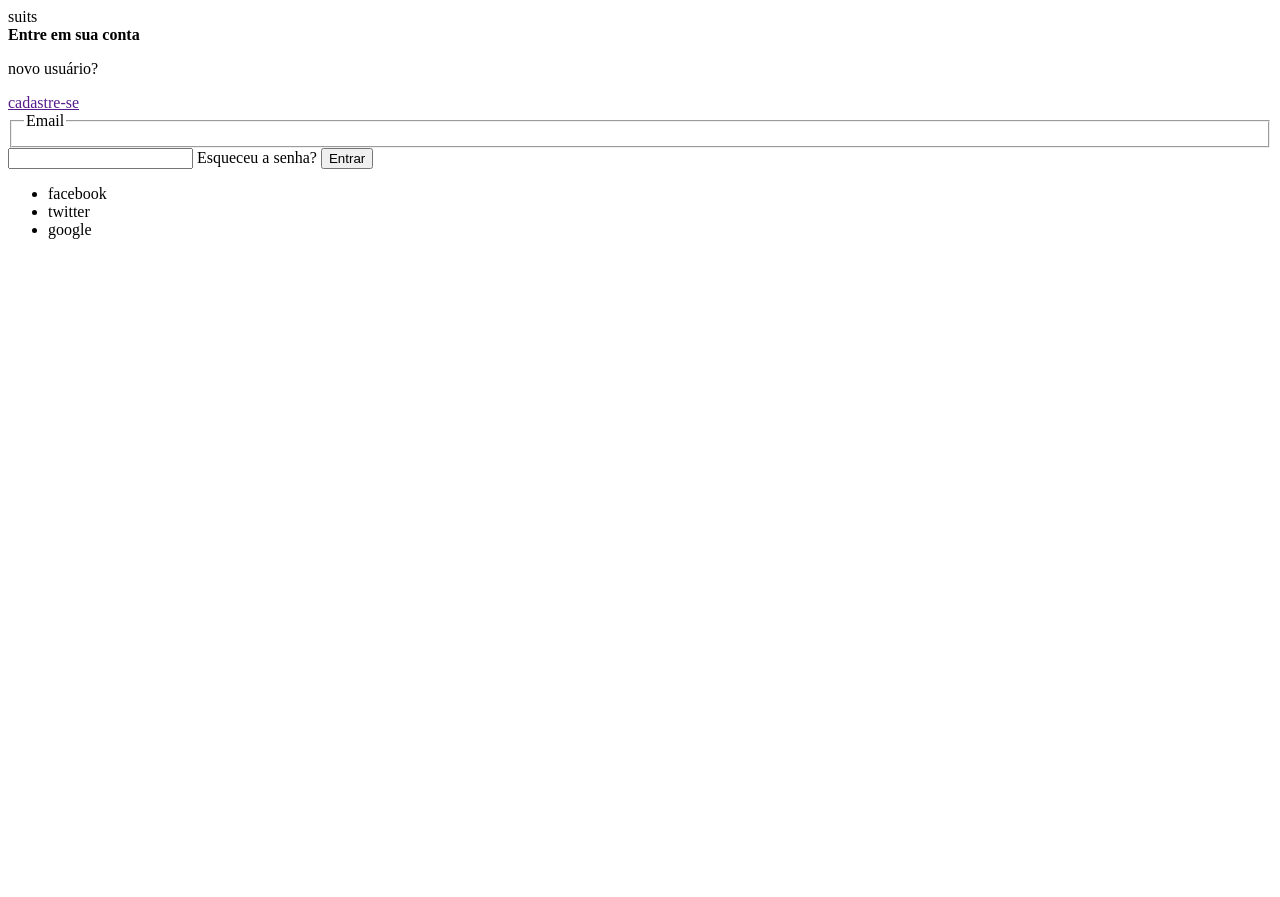
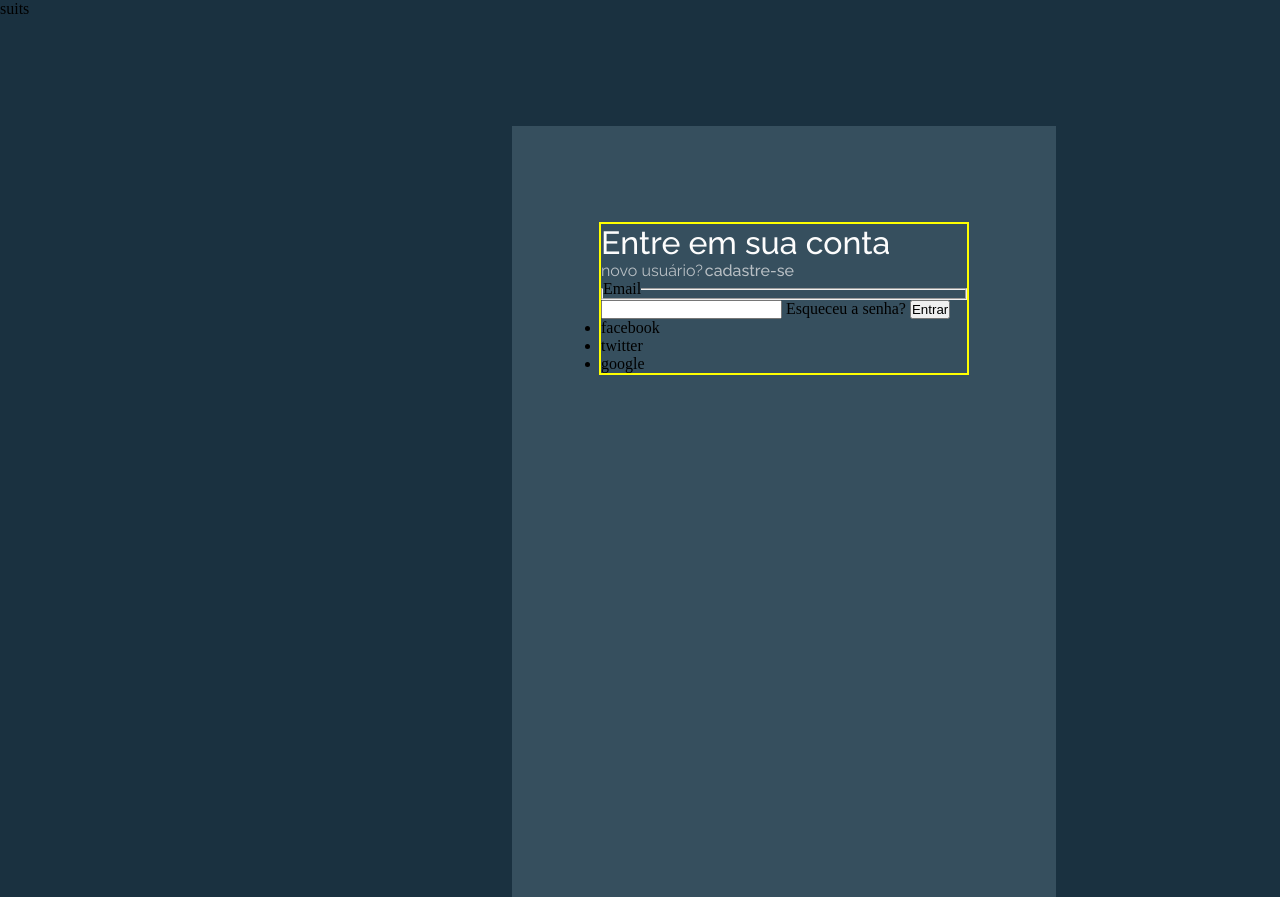
Before and after one commit to tatianasstavares/suits-form, a plain HTML site: page index.html in a window 1280 px wide. Before the commit the page ends 800 px from the top, so only its background shows below. Drawn offline with Linux system fonts and the light colour scheme.

Commit message:
form-header styling

```diff
--- a/index.html
+++ b/index.html
@@ -4,6 +4,7 @@
     <meta charset="UTF-8">
     <meta http-equiv="X-UA-Compatible" content="IE=edge">
     <meta name="viewport" content="width=device-width, initial-scale=1.0">
+    <link rel="stylesheet" href="style.css">
     <title>Suits</title>
 </head>
 <body>
@@ -16,8 +17,11 @@
                 <div class="form-actions">
                     <div class="form-header">
                         <strong>Entre em sua conta</strong>
-                        <p>novo usuário?</p>
-                        <a href="">cadastre-se</a>
+                        <div class="header-information">
+                            <p>novo usuário?</p>
+                            <a href="">cadastre-se</a>
+                        </div>
+
                     </div>
                     <div class="form-inputs">
                         <fieldset>
--- a/style.css
+++ b/style.css
@@ -9,3 +9,46 @@
 body {
   background-color: #1a3140;
 }
+
+main.container {
+  position: relative;
+}
+
+main.container form div.form-container {
+  width: 544px;
+  height: 771px;
+  background-color: #364f5e;
+  position: absolute;
+  left: 512px;
+  top: 126px;
+}
+
+main.container form div.form-actions {
+  border: yellow solid 2px;
+  margin: 96px 87px 97px 87px;
+}
+
+main.container form div.header-information {
+  width: 194px;
+  display: flex;
+}
+
+main.container form div.form-header strong {
+  font-family: "Raleway", sans-serif;
+  font-weight: 500;
+  font-size: 32px;
+  color: #fcfcfc;
+}
+main.container form div.form-header p {
+  font-family: "Raleway", sans-serif;
+  font-size: 16px;
+  color: #b8bfc4;
+}
+main.container form div.form-header a {
+  font-family: "Raleway", sans-serif;
+  font-size: 16px;
+  font-weight: 500;
+  color: #b8bfc4;
+  text-decoration: none;
+  margin-left: 2px;
+}
```
